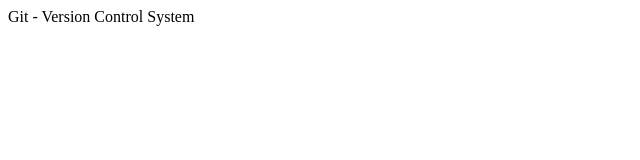
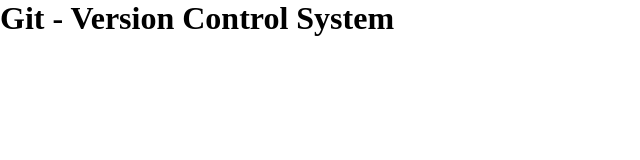
Before and after one commit to MasterJuan/hello_world_git, a plain HTML site: page index.html in a window 1280 px wide. Shown: the whole page, without its empty margins (0-640 px from the left). Drawn offline with Linux system fonts and the light colour scheme.

Commit message:
Added first version of stylesheets and a reference from index

```diff
--- a/index.html
+++ b/index.html
@@ -2,10 +2,12 @@
   <html>
     <head>
       <meta charset="utf-8">
+      <meta name="viewport" content="width=device-width, initial-scale=1.0">
+      <link rel="stylesheet" href="stylesheets/main.css" type="text/css">
       <title>Hello World</title>
     </head>
 
 		<body>
-<h1g>Git -  Version Control System</h1g>
+			<h1>Git -  Version Control System</h1>
 		</body>
 	</html>
--- /dev/null
+++ b/stylesheets/main.css
@@ -0,0 +1,5 @@
+* {
+    box-sizing: border-box;
+    padding: 0;
+    margin: 0;
+}
```
Lines whose indentation alone changed are shown as unchanged.
